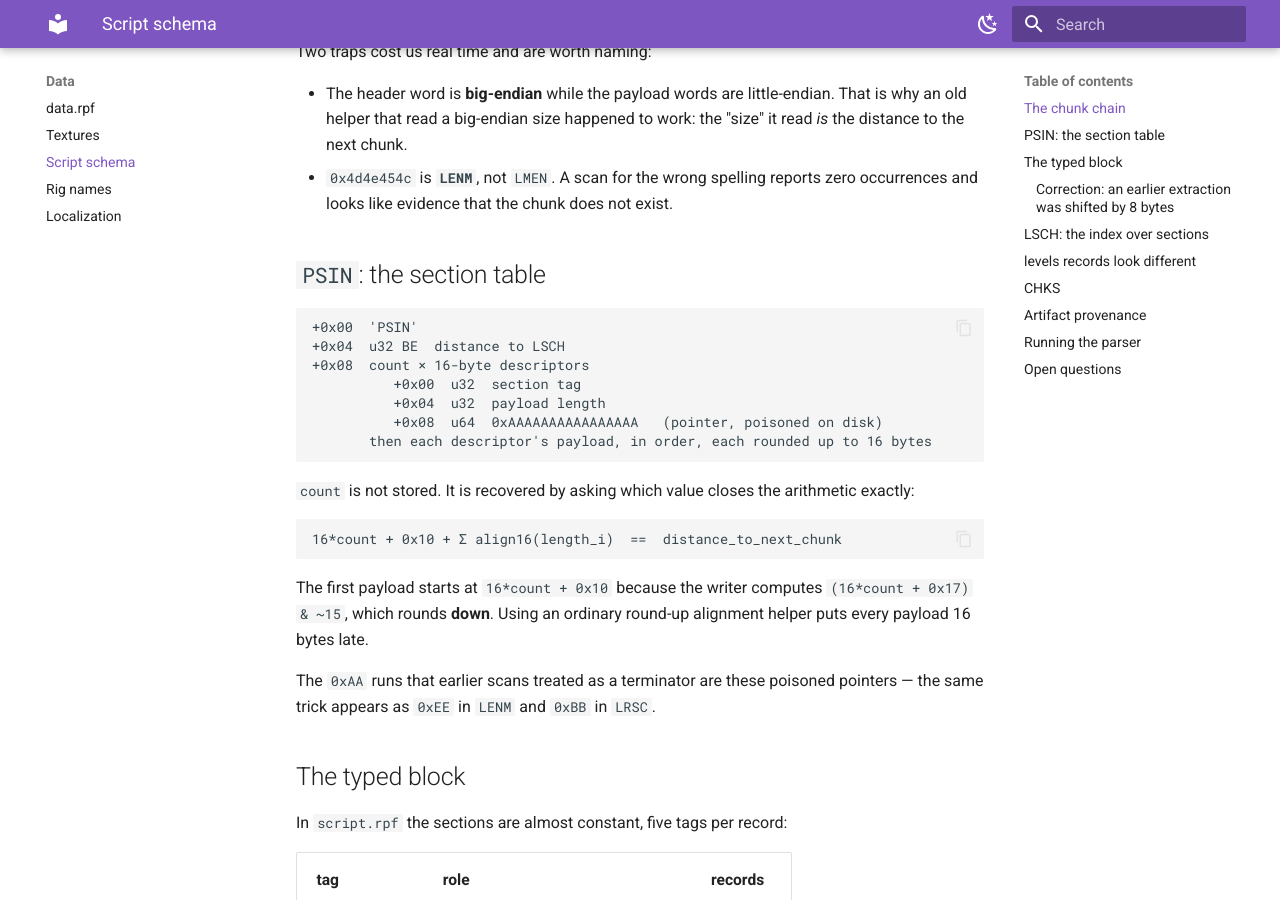
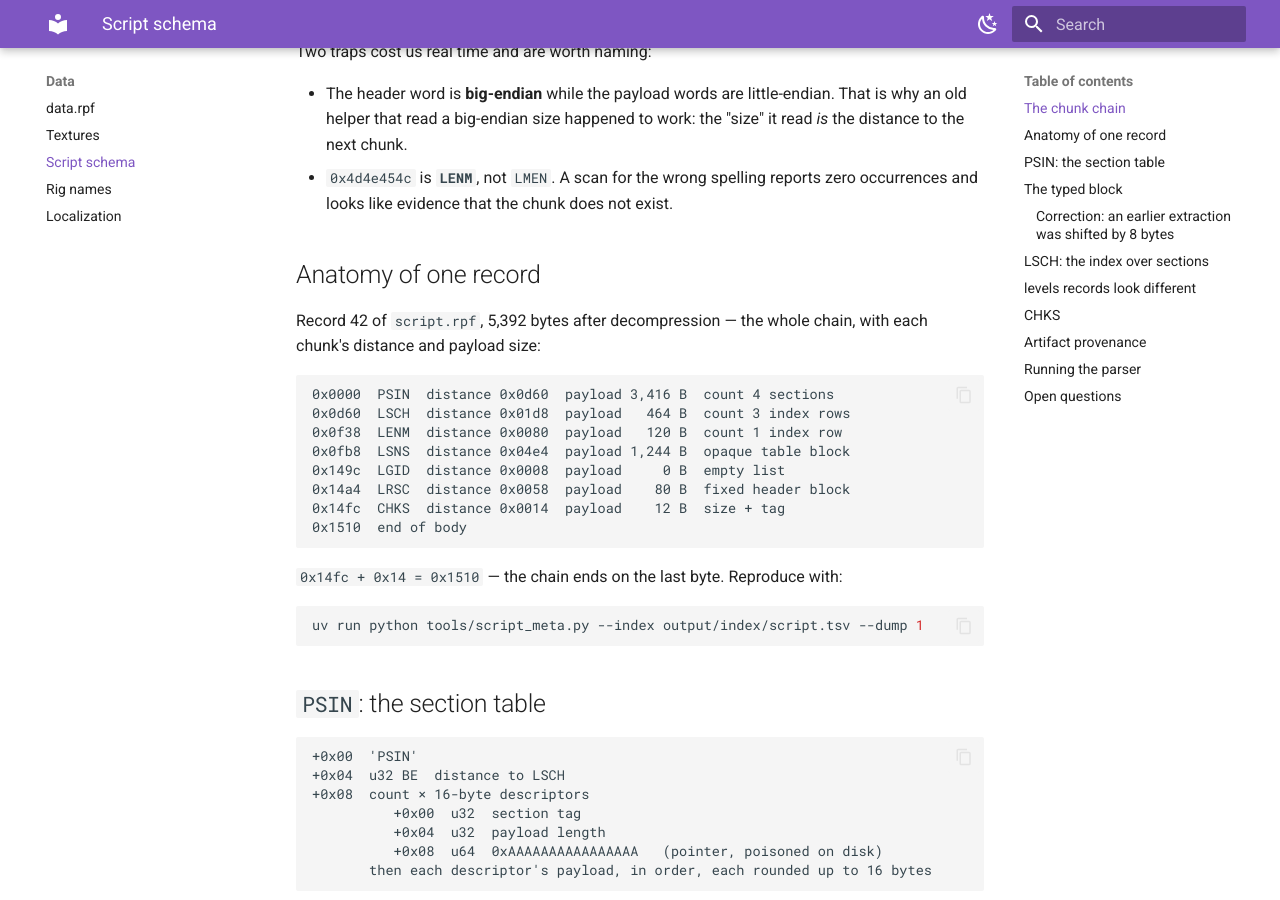
Before and after one commit to lynxnathan/rage-tools-vi, an MkDocs documentation site: the page built from docs/data/script-schema.md, in a window 1280 px wide and 900 px high, scrolled down 614 px. Built offline with MkDocs 1.6.1 and Material for MkDocs 9.7.7, drawn with Linux system fonts in a browser that asks for light colours.

Commit message:
docs: anatomy of one script record with real offsets

````diff
--- a/docs/data/script-schema.md
+++ b/docs/data/script-schema.md
@@ -27,6 +27,28 @@ Two traps cost us real time and are worth naming:
   "size" it read *is* the distance to the next chunk.
 - `0x4d4e454c` is **`LENM`**, not `LMEN`. A scan for the wrong spelling reports
   zero occurrences and looks like evidence that the chunk does not exist.
+
+## Anatomy of one record
+
+Record 42 of `script.rpf`, 5,392 bytes after decompression — the whole chain, with
+each chunk's distance and payload size:
+
+```
+0x0000  PSIN  distance 0x0d60  payload 3,416 B  count 4 sections
+0x0d60  LSCH  distance 0x01d8  payload   464 B  count 3 index rows
+0x0f38  LENM  distance 0x0080  payload   120 B  count 1 index row
+0x0fb8  LSNS  distance 0x04e4  payload 1,244 B  opaque table block
+0x149c  LGID  distance 0x0008  payload     0 B  empty list
+0x14a4  LRSC  distance 0x0058  payload    80 B  fixed header block
+0x14fc  CHKS  distance 0x0014  payload    12 B  size + tag
+0x1510  end of body
+```
+
+`0x14fc + 0x14 = 0x1510` — the chain ends on the last byte. Reproduce with:
+
+```sh
+uv run python tools/script_meta.py --index output/index/script.tsv --dump 1
+```
 
 ## `PSIN`: the section table
 
````
